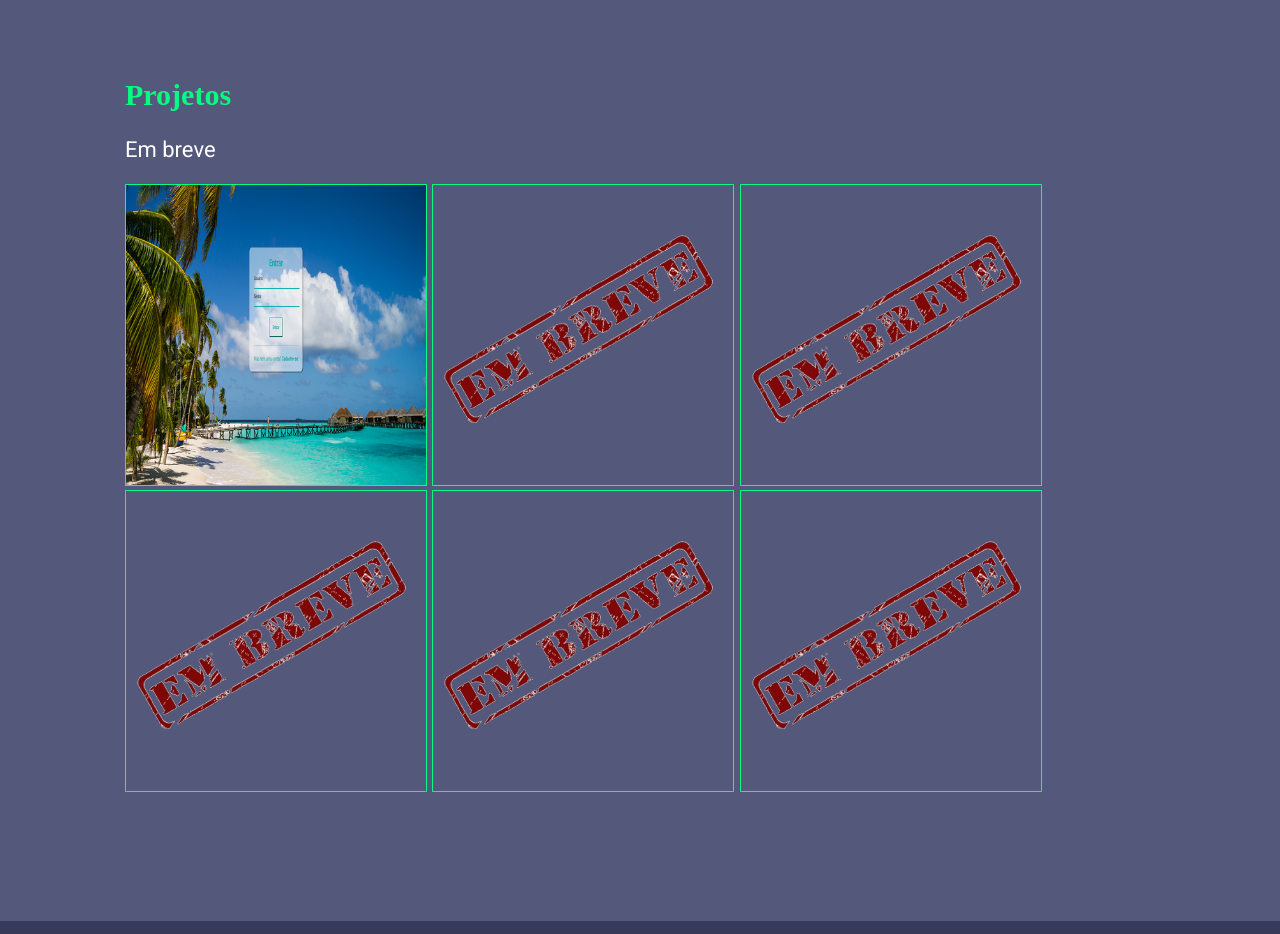
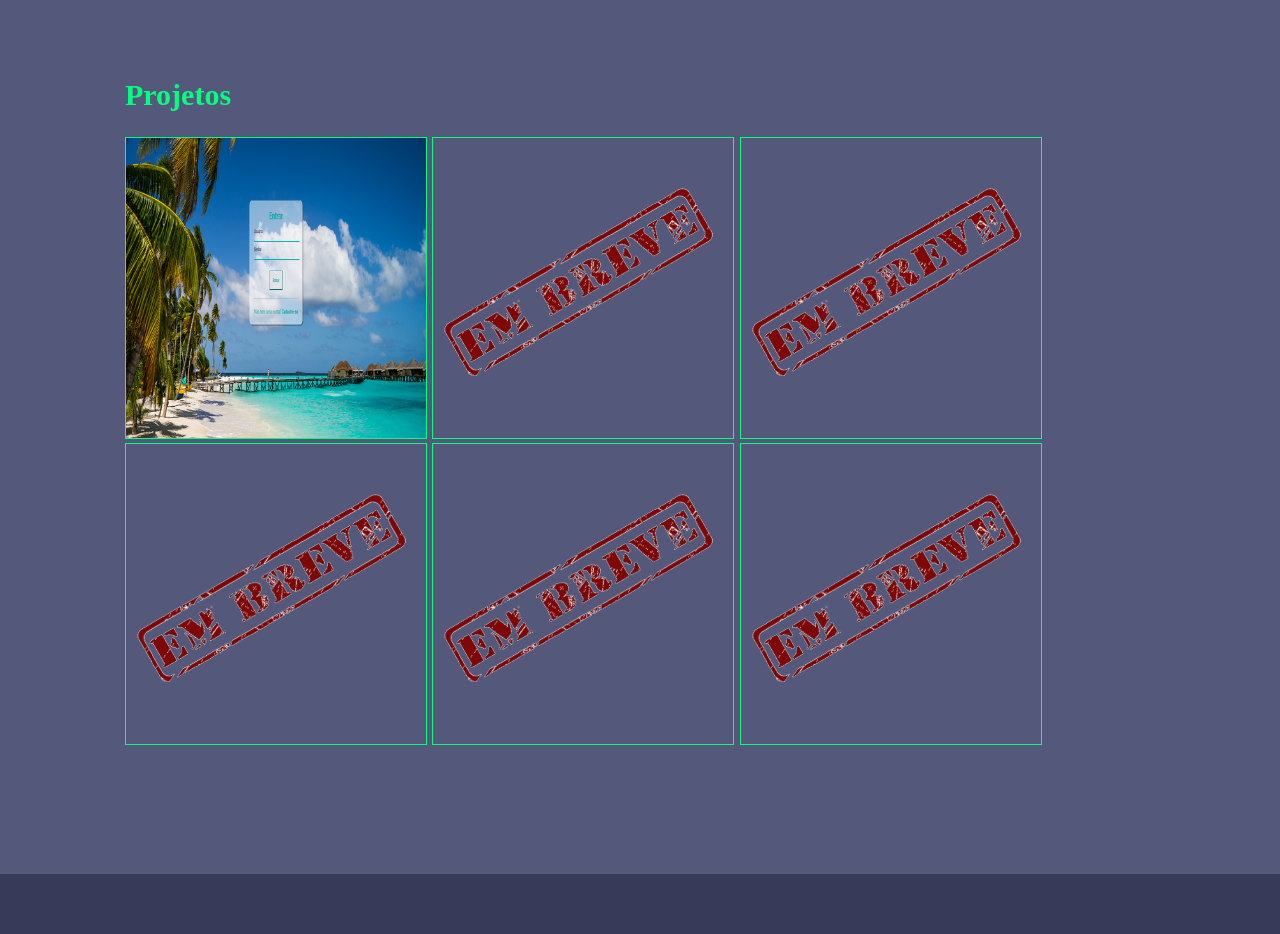
Before and after one commit to Gabriellqv/Portifolio, a plain HTML site: page index.html in a window 1280 px wide. Shown: the part 1220-2154 px from the top of the page. Drawn offline with Linux system fonts and the light colour scheme; a web font is replaced by a local one.

Commit message:
Add files via upload

```diff
--- a/index.html
+++ b/index.html
@@ -58,8 +58,10 @@
         <div>
             <div>
                 <h1>Projetos</h1>
-                <p>Em breve</p>
-                <div class="containerproject projectlogo"><img src="img/login.png"></div>
+                <div class="containerproject projectlogo">
+                    <a href="https://gabriellqv.github.io/Login/" target="_blank">
+                        <img src="img/login.png"></a>
+                </div>
                 <div class="containerproject blocklogo"><img src="img/embreve.png"></div>
                 <div class="containerproject blocklogo"><img src="img/embreve.png"></div>
                 <div class="containerproject blocklogo"><img src="img/embreve.png"></div>
```
